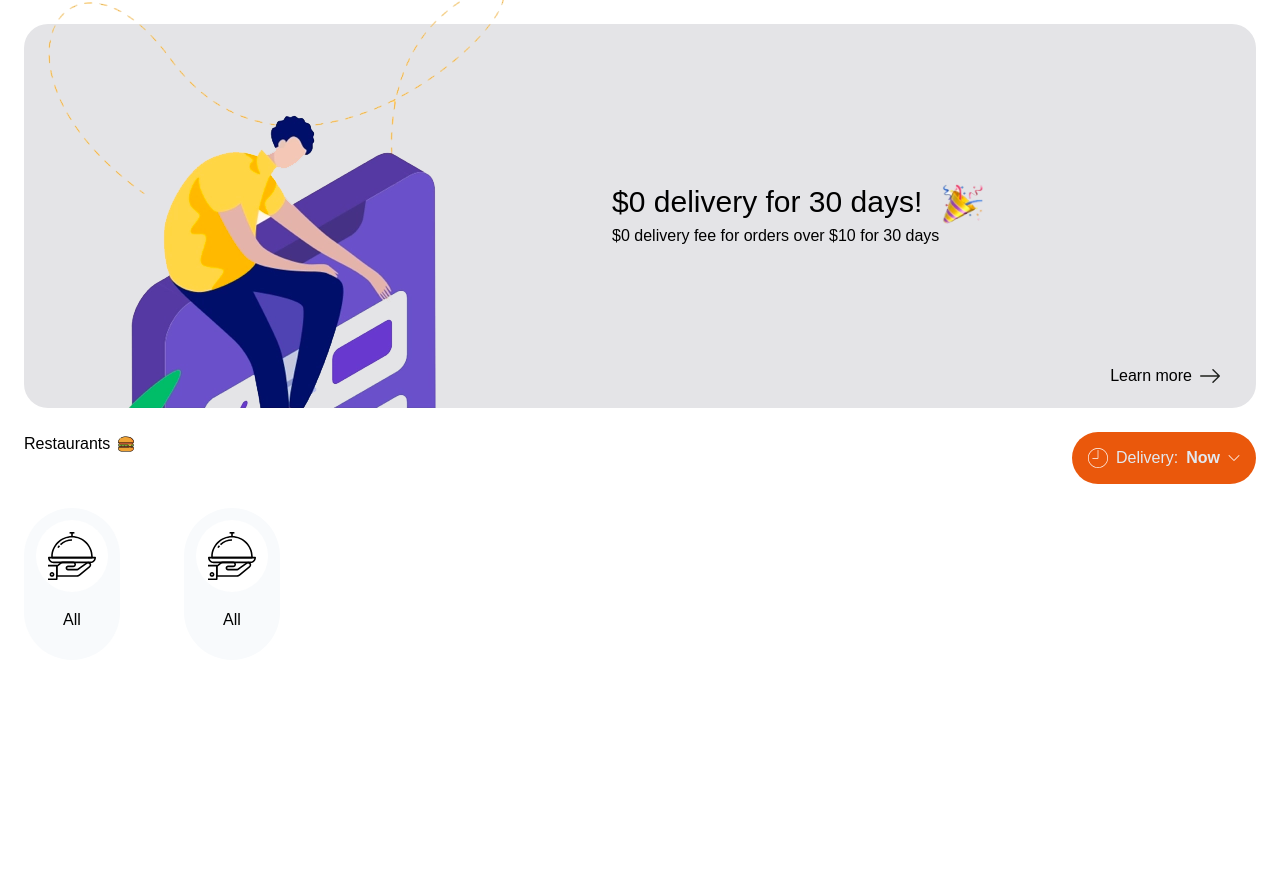
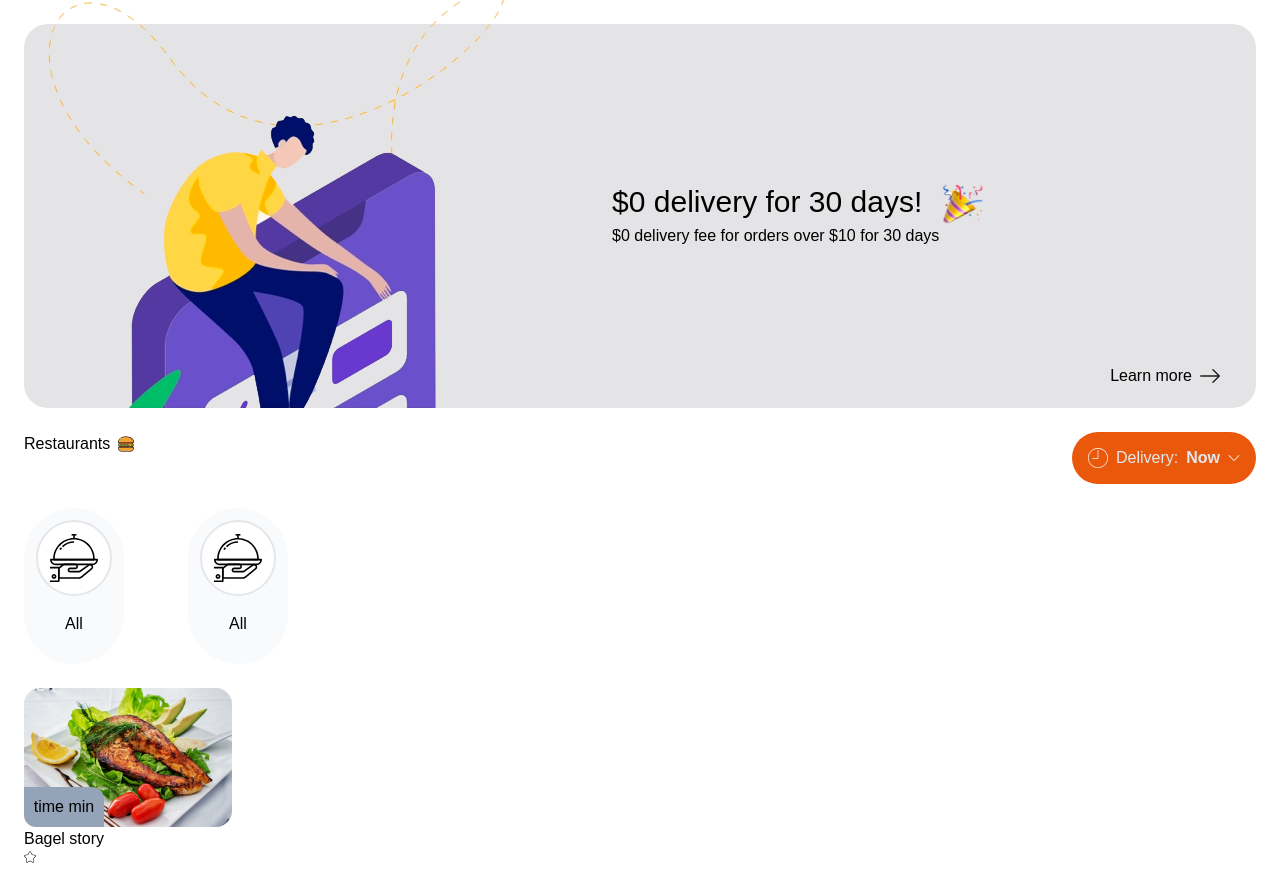
Before and after one commit to Alejandr0Giraldo/Chukwudi, a React (Vite) app: page / in a window 1280 px wide. Before the commit the page ends 800 px from the top, so only its background shows below. Built offline with nearby package versions, Linux system fonts and the light colour scheme; a web font is replaced by a local one.

Commit message:
creacion del producto

```diff
--- a/src/App.jsx
+++ b/src/App.jsx
@@ -38,18 +38,30 @@ function App() {
         </article>
         <article>
           <div className='m-6 flex space-x-16'>
-              <div className=' bg-slate-50 hover:bg-amber-300 flex flex-col items-center p-3 rounded-full cursor-pointer '>
-                <div className='bg-white rounded-full w-fit p-3 '>
+              <div className=' bg-slate-50 hover:bg-amber-300 flex flex-col items-center p-3 rounded-full cursor-pointer  '>
+                <div className='bg-white rounded-full w-fit p-3  border-2'>
                   <img src="../icons/701965.svg" alt="" className=' w-12'/>
                 </div>
                 <p className=' my-4'>All</p>
               </div>
-              <div className=' bg-slate-50 hover:bg-amber-300 flex flex-col items-center p-3 rounded-full cursor-pointer '>
-                <div className='bg-white rounded-full w-fit p-3 '>
-                  <img src="../icons/701965.svg" alt="" className=' w-12'/>
+              <div className=' bg-slate-50 hover:bg-amber-300 flex flex-col items-center p-3 rounded-full cursor-pointer border-black '>
+                <div className='bg-white rounded-full w-fit p-3  border-2'>
+                  <img src="../icons/701965.svg" alt="" className=' w-12 '/>
                 </div>
                 <p className=' my-4'>All</p>
               </div>
+          </div>
+        </article>
+        <article>
+          <div className='m-6'>
+            <div className='flex items-end '>
+              <span className='bg-slate-400 absolute w-20 rounded-tr-xl rounded-bl-xl flex justify-center p-2'>time min </span>
+              <img src="../images/pexels-photo-262959.jpeg" alt="" className='w-52 rounded-2xl ' />
+            </div>
+            <div>
+              <span>Bagel story</span>
+              <span><img src="../icons/149220.svg" alt="" className='w-3'/></span>
+            </div>
           </div>
         </article>
       </section>
```
